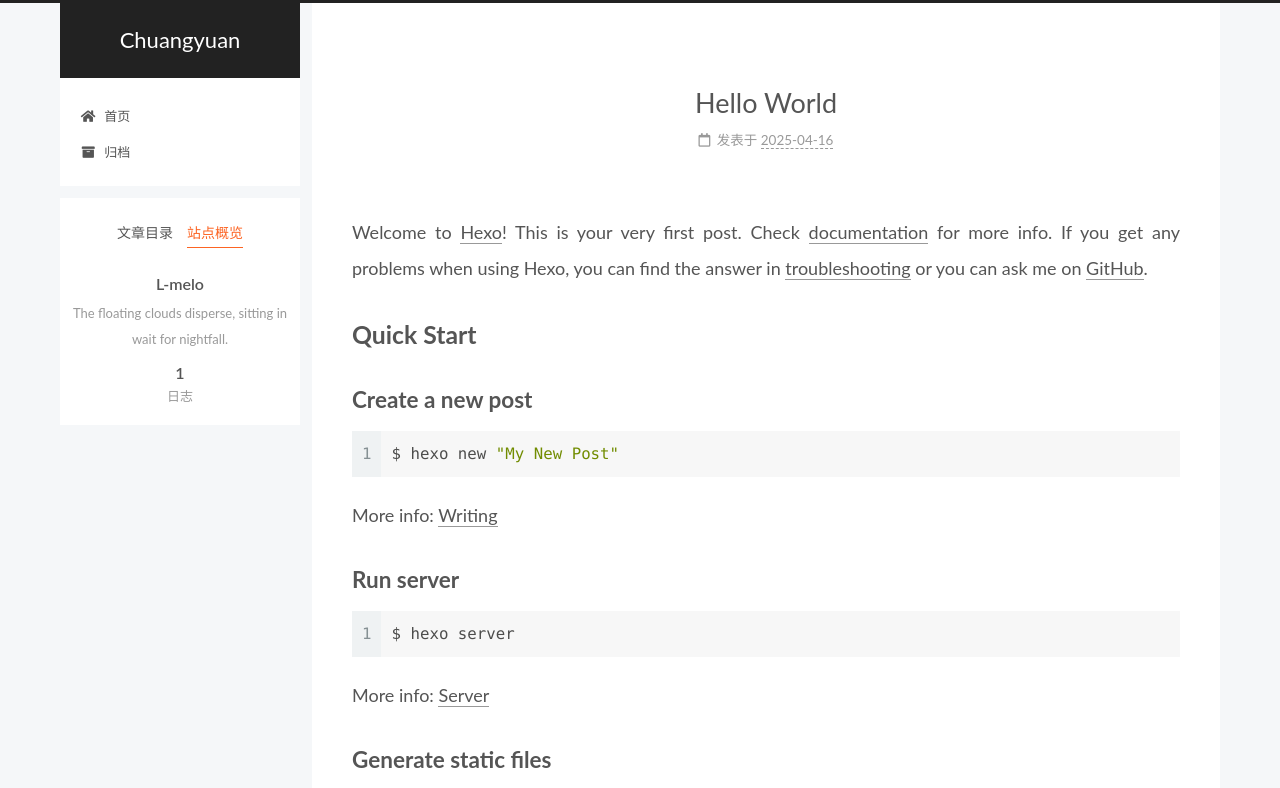
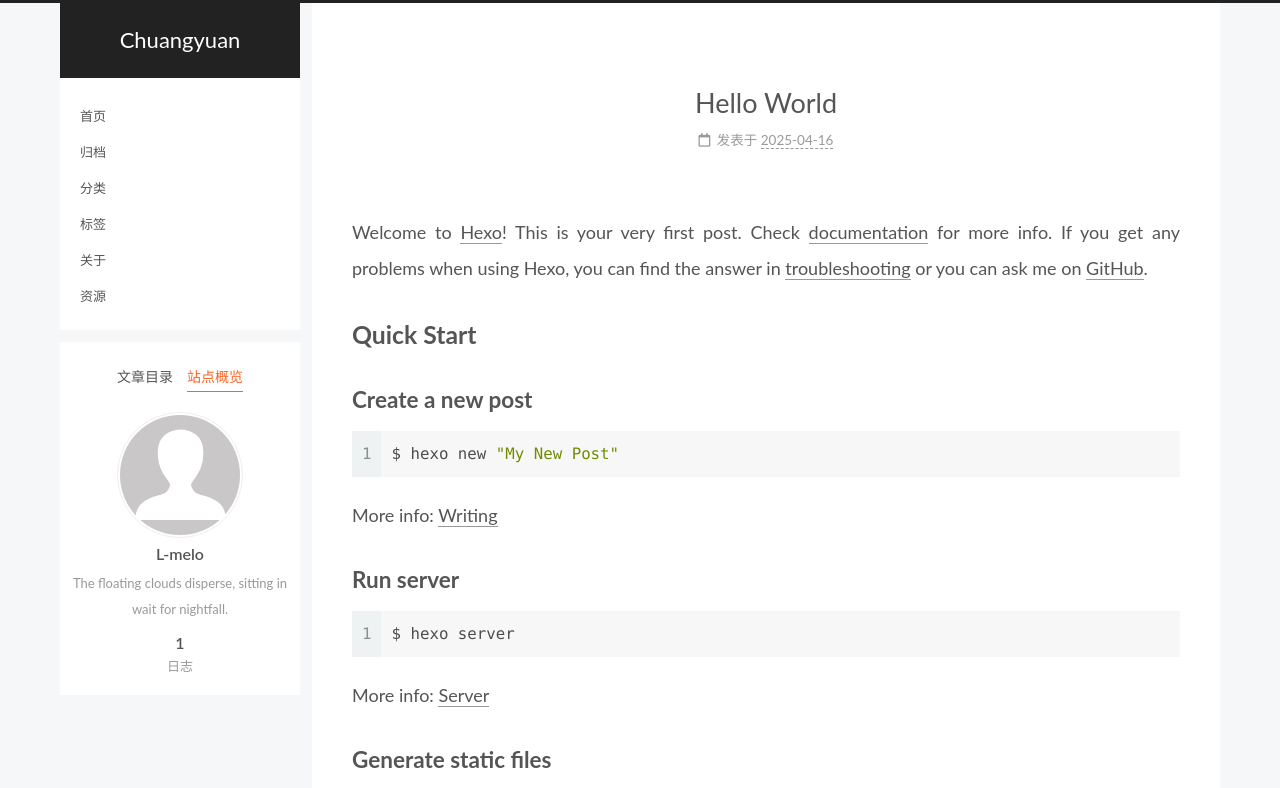
Before and after one commit to L-melo-3dg/L-melo-3dg.github.io, a plain HTML site: page 2025/04/16/hello-world/index.html in a window 1280 px wide. Both pictures are taken after a click on the item "站点概览". Shown: the top 788 px of the page. Drawn offline with Linux system fonts and the light colour scheme.

Commit message:
Site updated: 2025-04-16 15:46:59

```diff
--- a/2025/04/16/hello-world/index.html
+++ b/2025/04/16/hello-world/index.html
@@ -6,8 +6,8 @@
 <meta name="theme-color" content="#222">
 <meta name="generator" content="Hexo 7.3.0">
   <link rel="apple-touch-icon" sizes="180x180" href="/images/apple-touch-icon-next.png">
-  <link rel="icon" type="image/png" sizes="32x32" href="/images/favicon-32x32-next.png">
-  <link rel="icon" type="image/png" sizes="16x16" href="/images/favicon-16x16-next.png">
+  <link rel="icon" type="image/png" sizes="32x32" href="/images/66.png">
+  <link rel="icon" type="image/png" sizes="16x16" href="/images/55.png">
   <link rel="mask-icon" href="/images/logo.svg" color="#222">
 
 <link rel="stylesheet" href="/css/main.css">
@@ -114,12 +114,32 @@
   <ul id="menu" class="main-menu menu">
         <li class="menu-item menu-item-home">
 
-    <a href="/" rel="section"><i class="fa fa-home fa-fw"></i>首页</a>
+    <a href="/" rel="section"><i class="home fa-fw"></i>首页</a>
 
   </li>
         <li class="menu-item menu-item-archives">
 
-    <a href="/archives/" rel="section"><i class="fa fa-archive fa-fw"></i>归档</a>
+    <a href="/archives/" rel="section"><i class="archive fa-fw"></i>归档</a>
+
+  </li>
+        <li class="menu-item menu-item-categories">
+
+    <a href="/categories/" rel="section"><i class="th fa-fw"></i>分类</a>
+
+  </li>
+        <li class="menu-item menu-item-tags">
+
+    <a href="/tags/" rel="section"><i class="tags fa-fw"></i>标签</a>
+
+  </li>
+        <li class="menu-item menu-item-about">
+
+    <a href="/about/" rel="section"><i class="user fa-fw"></i>关于</a>
+
+  </li>
+        <li class="menu-item menu-item-resources">
+
+    <a href="/resources/" rel="section"><i class="download fa-fw"></i>资源</a>
 
   </li>
   </ul>
@@ -276,6 +296,8 @@
 
       <div class="site-overview-wrap sidebar-panel">
         <div class="site-author motion-element" itemprop="author" itemscope itemtype="http://schema.org/Person">
+    <img class="site-author-image" itemprop="image" alt="L-melo"
+      src="/images/avatar.gif">
   <p class="site-author-name" itemprop="name">L-melo</p>
   <div class="site-description" itemprop="description">The floating clouds disperse, sitting in wait for nightfall.</div>
 </div>
@@ -311,7 +333,7 @@
 
 <div class="copyright">
 
-  &copy;
+  &copy; 2025-04 –
   <span itemprop="copyrightYear">2025</span>
   <span class="with-love">
     <i class="fa fa-heart"></i>
--- a/css/main.css
+++ b/css/main.css
@@ -1141,6 +1141,7 @@ pre .javascript .function {
   margin: 0 auto;
   max-width: 120px;
   padding: 2px;
+  border-radius: 50%;
 }
 .site-author-name {
   color: var(--text-color);
@@ -1168,7 +1169,7 @@ pre .javascript .function {
 }
 .links-of-author a::before,
 .links-of-author span.exturl::before {
-  background: #7f8e38;
+  background: #fbbb5d;
   border-radius: 50%;
   content: ' ';
   display: inline-block;
```
Also changed, not shown: archives/2025/04/index.html (+27 -5 lines), archives/2025/index.html (+27 -5 lines), archives/index.html (+27 -5 lines), index.html (+27 -5 lines), images/55.png (added), images/66.png (added), images/avatar.png (added).
